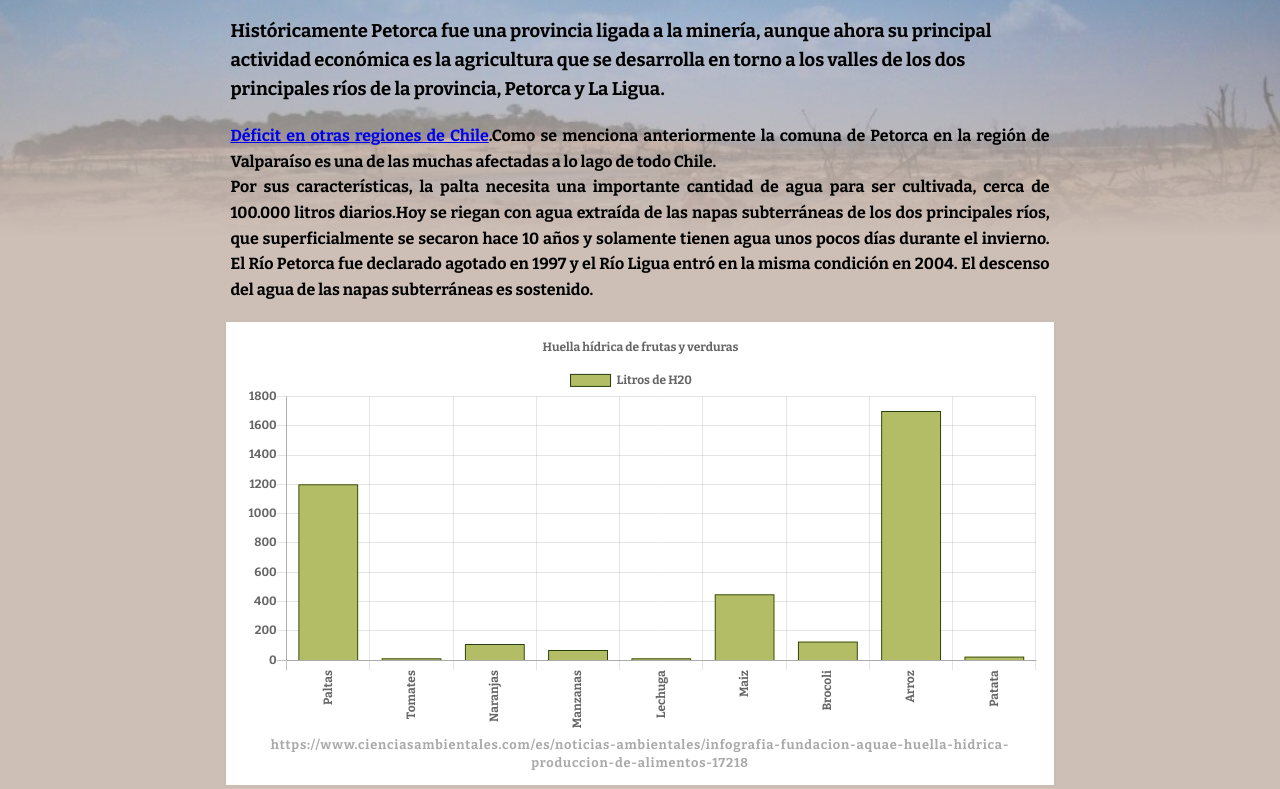
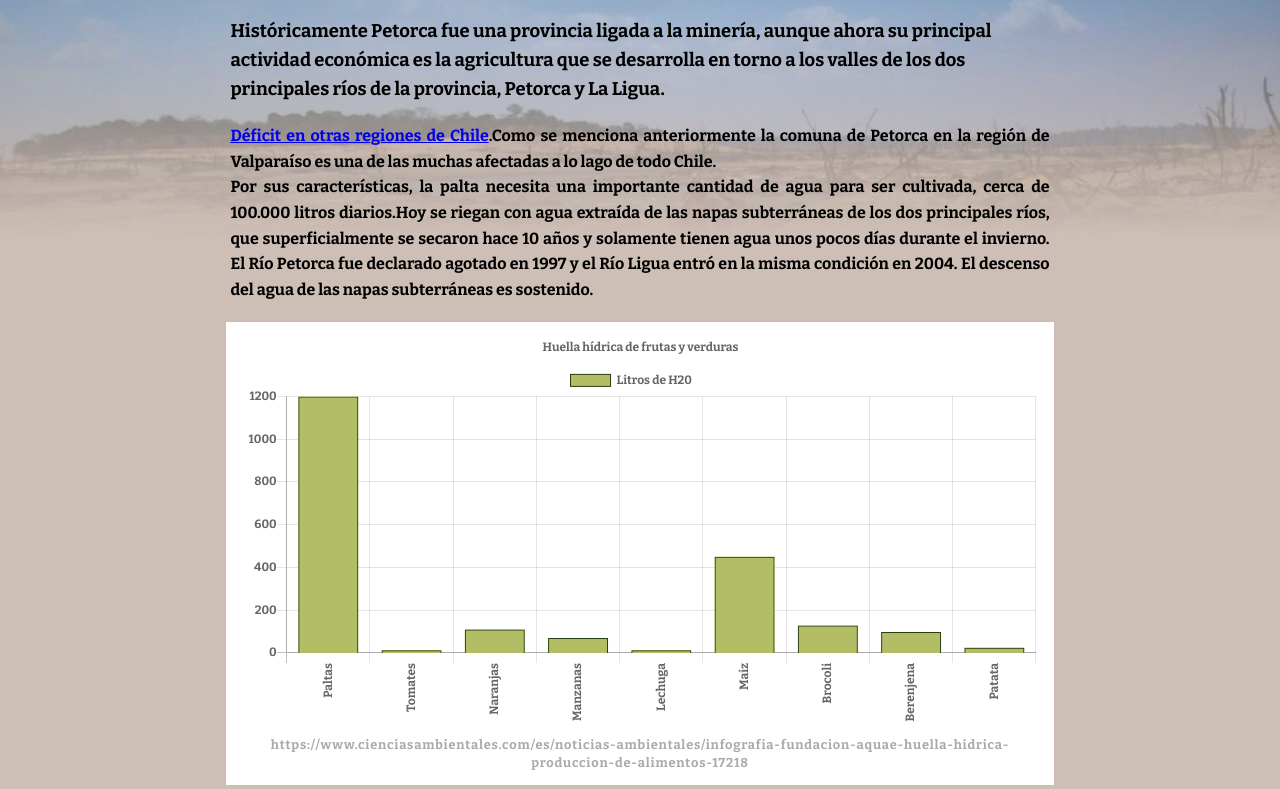
Before and after one commit to murimu/clase-09, a plain HTML site: page page-2.html in a window 1280 px wide. Shown: the part 163-952 px from the top of the page. Drawn offline with nearby package versions, Linux system fonts and the light colour scheme.

Commit message:
Update page-2.html

```diff
--- a/page-2.html
+++ b/page-2.html
@@ -74,7 +74,7 @@
           new Chart(document.getElementById('uci').getContext('2d'), {
               type: 'bar',
               data: {
-                  labels: ["Paltas", "Tomates", "Naranjas", "Manzanas","Lechuga", "Maiz", "Brocoli", "Arroz", "Patata"],
+                  labels: ["Paltas", "Tomates", "Naranjas", "Manzanas","Lechuga", "Maiz", "Brocoli", "Berenjena", "Patata"],
                   datasets: [{
                       label: 'Litros de H20',
                       borderColor: '#263D0D',
@@ -82,7 +82,7 @@
                       borderWidth: 1,
                       pointRadius: 2,
                       lineTension: 0,
-                      data: [1200, 13, 110, 70,13, 450, 128, 1700, 25]
+                      data: [1200, 13, 110, 70,13, 450, 128, 98, 25]
                   }]
               },
               options: {
```
